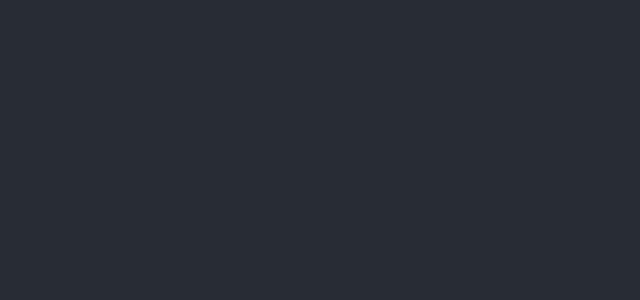
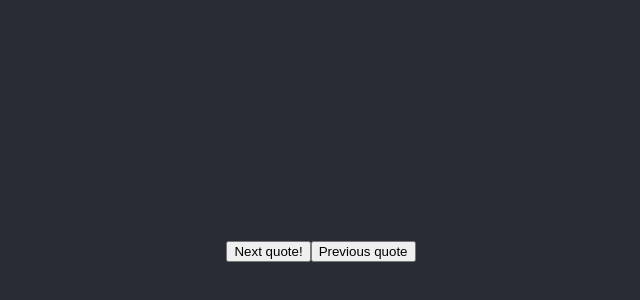
Before and after one commit to ulajeziorna20/3-react, a React (Create React App) app: page / in a window 1280 px wide. Shown: the part 154-454 px from the top of the page, without its empty margins (319-959 px from the left). Built offline with nearby package versions, Linux system fonts and the light colour scheme.

Commit message:
stworzenie layout'u QuoteContainer.js

```diff
--- a/src/components/QuoteContainer.js
+++ b/src/components/QuoteContainer.js
@@ -8,8 +8,19 @@ const QuoteContainer = (props) => {
 
 
   return (
-    <>
-    </>
+    <section className="quote-main-container">
+      <div className="random-quote-containter">
+        <span id="span-random-quote"></span>
+      </div>
+      <div className="btn-container">
+        <button className="btn-next-quote">
+          Next quote!
+        </button>
+        <button className="btn-container">
+          Previous quote
+        </button>
+      </div>
+    </section>
   )
 }
 
```
